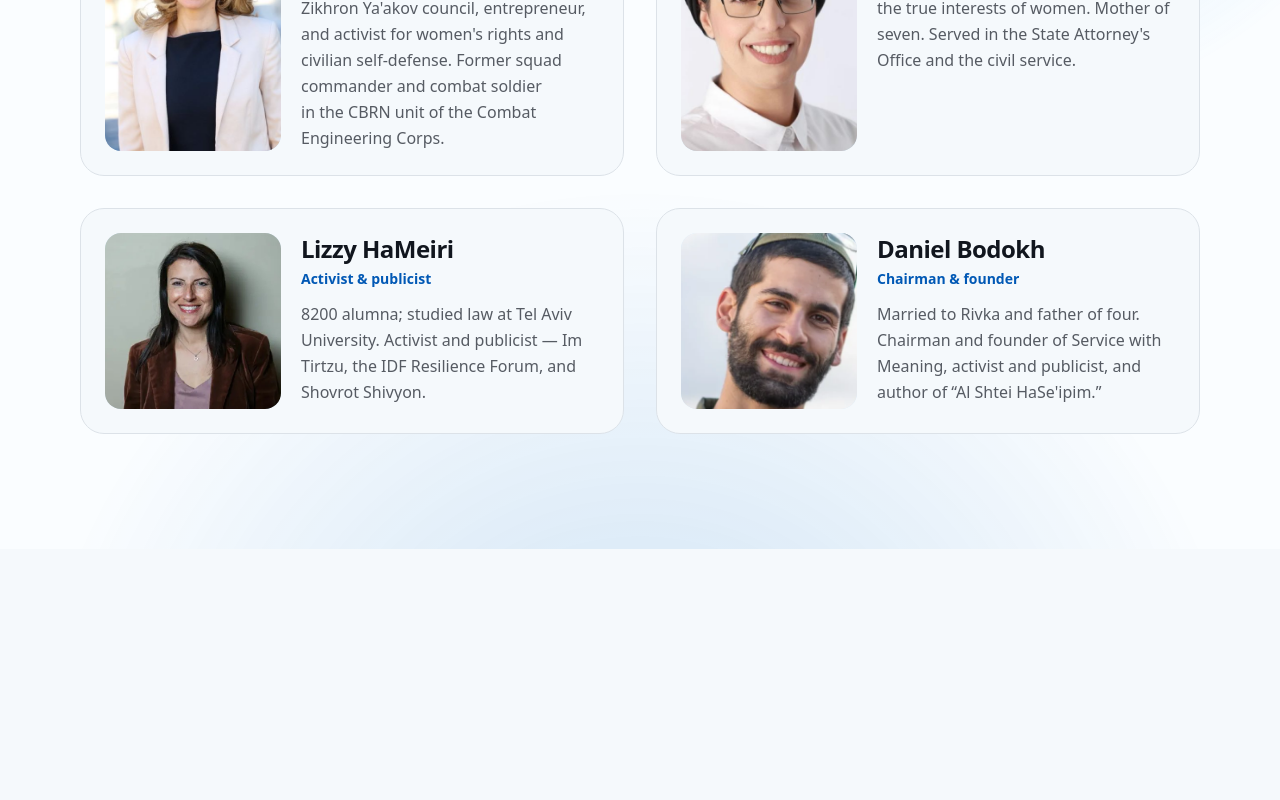
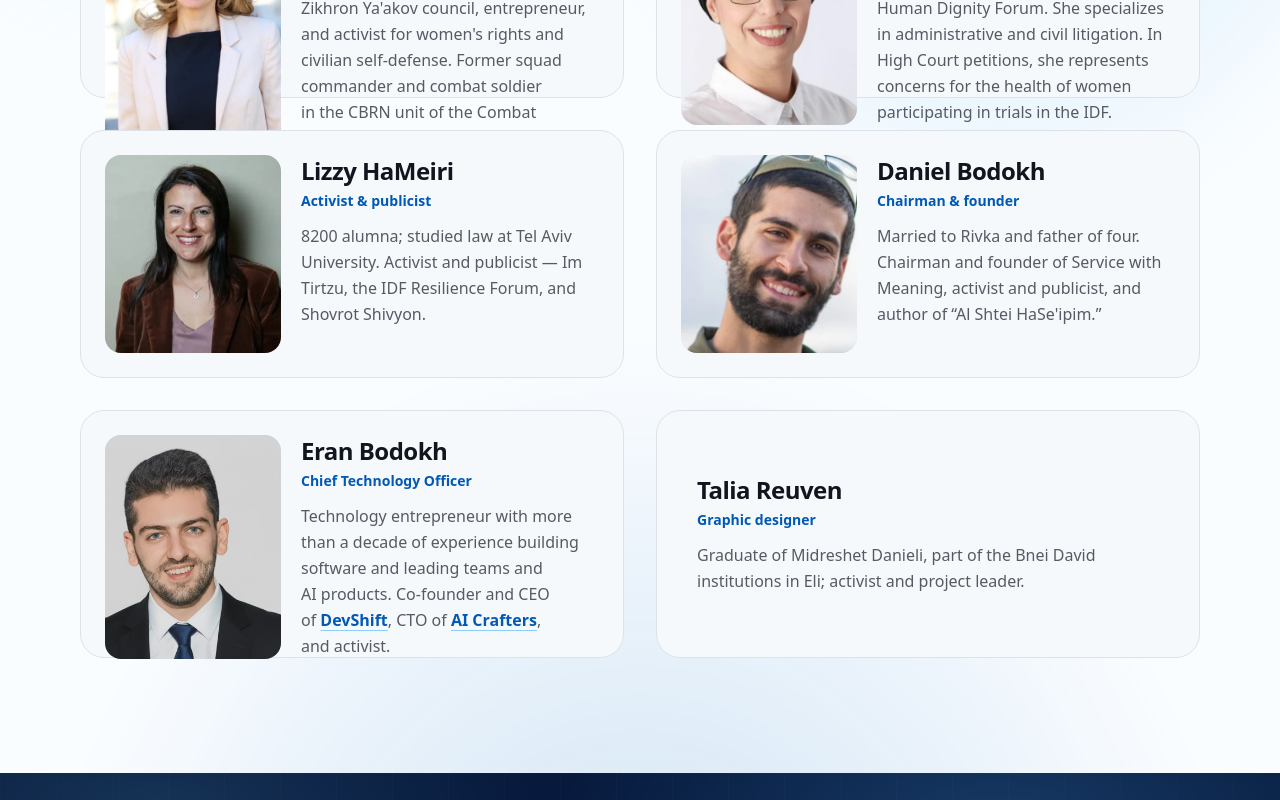
Before and after one commit to Bodokh/sherut-im-mashmaut, a Next.js app: page /en/team in a window 1280 px wide. Shown: the part 600-1400 px from the top of the page. Built offline with nearby package versions, Linux system fonts and the light colour scheme.

Commit message:
feat: update leadership team profiles

```diff
--- a/app/[locale]/team/page.tsx
+++ b/app/[locale]/team/page.tsx
@@ -9,7 +9,8 @@
 import { Button } from "@/components/ui/Button";
 import { media } from "@/lib/media";
 
-const FOUNDER_INDEX = 0; // אודליה קדמי — order matches `about.members` / `media.team`
+const BIO_LINK_CLASS =
+  "font-semibold text-brand-700 underline decoration-brand-300 underline-offset-4 transition-colors hover:text-brand-900";
 
 export async function generateMetadata({
   params,
@@ -45,8 +46,43 @@
       image: media.danielBodokh,
       imagePosition: "center" as const,
     },
+    {
+      member: {
+        name: t.eran.name,
+        role: t.eran.role,
+        bio: (
+          <>
+            {t.eran.bioExperience} {t.eran.bioBeforeDevShift}
+            <a
+              href="https://devshift.biz"
+              target="_blank"
+              rel="noreferrer"
+              className={BIO_LINK_CLASS}
+            >
+              <bdi>{t.eran.devshiftName}</bdi>
+            </a>
+            {t.eran.bioBetweenCompanies}
+            <a
+              href="https://www.ai-crafters.com/"
+              target="_blank"
+              rel="noreferrer"
+              className={BIO_LINK_CLASS}
+            >
+              <bdi>{t.eran.aiCraftersName}</bdi>
+            </a>
+            {t.eran.bioAfterCompanies}
+          </>
+        ),
+      },
+      image: media.eranBodokh,
+      imagePosition: "center" as const,
+    },
+    {
+      member: t.talia,
+      image: null,
+      imagePosition: "top" as const,
+    },
   ];
-  const founder = lecturerMembers[FOUNDER_INDEX];
 
   return (
     <>
@@ -68,8 +104,11 @@
                 key={m.name}
                 data-reveal
                 style={{ ["--reveal-delay" as string]: `${(i % 2) * 90}ms` }}
-                className="grid gap-5 rounded-3xl border border-line bg-surface p-5 sm:grid-cols-[11rem_1fr] sm:p-6"
+                className={`grid gap-5 rounded-3xl border border-line bg-surface p-5 sm:h-[15.5rem] sm:p-6 ${
+                  image ? "sm:grid-cols-[11rem_1fr]" : "content-center"
+                }`}
               >
+                {image ? (
                   <div className="relative aspect-[4/5] overflow-hidden rounded-2xl bg-brand-100 sm:aspect-auto sm:min-h-44">
                     <Image
                       src={image}
@@ -83,7 +122,8 @@
                       }
                     />
                   </div>
-                <div>
+                ) : null}
+                <div className={image ? undefined : "self-center sm:px-4"}>
                   <h2 className="font-display text-2xl font-bold text-ink-950">{m.name}</h2>
                   <p className="mt-1 text-sm font-semibold text-brand-700">{m.role}</p>
                   <p className="mt-3 leading-relaxed text-ink-600">{m.bio}</p>
@@ -91,36 +131,6 @@
               </li>
             ))}
           </ul>
-        </Section>
-
-        {/* צוות הנהלה */}
-        <Section id="leadership" tone="surface">
-          <div className="max-w-2xl" data-reveal>
-            <h2 className="text-[clamp(1.85rem,3.2vw,2.75rem)] font-bold text-balance">
-              {t.leadershipTitle}
-            </h2>
-            <p className="mt-4 text-lg leading-relaxed text-ink-700">{t.leadershipLead}</p>
-          </div>
-
-          <div
-            className="mt-10 grid max-w-3xl gap-5 rounded-3xl border border-line bg-paper p-5 sm:grid-cols-[10rem_1fr] sm:p-6"
-            data-reveal
-          >
-            <div className="relative aspect-square overflow-hidden rounded-2xl bg-brand-100">
-              <Image
-                src={media.team[FOUNDER_INDEX]}
-                alt={founder.name}
-                fill
-                sizes="(max-width: 640px) 92vw, 160px"
-                className="object-cover object-top"
-              />
-            </div>
-            <div>
-              <h3 className="font-display text-2xl font-bold text-ink-950">{founder.name}</h3>
-              <p className="mt-1 text-sm font-semibold text-brand-700">{founder.role}</p>
-              <p className="mt-3 leading-relaxed text-ink-600">{founder.bio}</p>
-            </div>
-          </div>
         </Section>
 
         {/* CTA */}
--- a/i18n/dictionaries/en.ts
+++ b/i18n/dictionaries/en.ts
@@ -69,7 +69,7 @@
       {
         name: "Adv. Tzofnat Nordman",
         role: "CEO, Liberty & Human Dignity Forum",
-        bio: "Independent lawyer, CEO of the Liberty & Human Dignity Forum, representing the true interests of women. Mother of seven. Served in the State Attorney's Office and the civil service.",
+        bio: "Tzofnat Nordman is an independent attorney and CEO of the Liberty & Human Dignity Forum. She specializes in administrative and civil litigation. In High Court petitions, she represents concerns for the health of women participating in trials in the IDF.",
       },
       {
         name: "Lizzy HaMeiri",
@@ -250,19 +250,33 @@
   },
 
   teamPage: {
-    metaTitle: "Our team — Service with Meaning",
+    metaTitle: "Leadership team — Service with Meaning",
     metaDescription:
       "Meet the team leading Service with Meaning — leadership, lecturers and mentors bringing personal experience and real work from the field.",
     kicker: "Who we are",
-    title: "Our team",
+    title: "Leadership team",
     lead: "The team behind Service with Meaning — leadership, lecturers and mentors bringing personal story, honesty and simplicity to every gathering.",
     daniel: {
       name: "Daniel Bodokh",
       role: "Chairman & founder",
       bio: "Married to Rivka and father of four. Chairman and founder of Service with Meaning, activist and publicist, and author of “Al Shtei HaSe'ipim.”",
     },
-    leadershipTitle: "Leadership",
-    leadershipLead: "The nonprofit is led by its founder, together with the team of lecturers and mentors.",
+    eran: {
+      name: "Eran Bodokh",
+      role: "Chief Technology Officer",
+      bioExperience:
+        "Technology entrepreneur with more than a decade of experience building software and leading teams and AI products.",
+      bioBeforeDevShift: "Co-founder and CEO of ",
+      devshiftName: "DevShift",
+      bioBetweenCompanies: ", CTO of ",
+      aiCraftersName: "AI Crafters",
+      bioAfterCompanies: ", and activist.",
+    },
+    talia: {
+      name: "Talia Reuven",
+      role: "Graphic designer",
+      bio: "Graduate of Midreshet Danieli, part of the Bnei David institutions in Eli; activist and project leader.",
+    },
     ctaTitle: "Want to bring us to you?",
     ctaText: "A lecture, a talk or a gathering — for your institution, community or unit.",
     cta: "Invite a lecture",
--- a/i18n/dictionaries/he.ts
+++ b/i18n/dictionaries/he.ts
@@ -73,7 +73,7 @@
       {
         name: "עו״ד צפנת נורדמן",
         role: "מנכ״לית פורום חירות וכבוד האדם",
-        bio: "עורכת דין עצמאית, מנכ״לית פורום חירות וכבוד האדם, מייצגת את טובת הנשים. אמא לשבעה ילדים. שירתה בפרקליטות ובשירות המדינה.",
+        bio: "צפנת נורדמן, עו״ד עצמאית, מנכ״לית פורום חירות וכבוד האדם. מתמחה בליטיגציה מנהלית ואזרחית. מייצגת בעתירות בבג״ץ את הדאגה לבריאות הנשים המשתתפות בהתנסויות בצה״ל.",
       },
       {
         name: "ליזי המאירי",
@@ -269,19 +269,33 @@
   },
 
   teamPage: {
-    metaTitle: "הצוות שלנו — שירות עם משמעות",
+    metaTitle: "צוות ההנהלה — שירות עם משמעות",
     metaDescription:
       "הכירו את הצוות שמוביל את 'שירות עם משמעות' — הנהלה, מרצות ומלווים שמביאים ניסיון אישי ועשייה מהשטח.",
     kicker: "אנחנו",
-    title: "הצוות שלנו",
+    title: "צוות ההנהלה",
     lead: "הצוות שמאחורי 'שירות עם משמעות' — הנהלה, מרצות ומלווים שמביאים סיפור אישי, אמת ופשטות לכל מפגש.",
     daniel: {
       name: "דניאל בודוק",
       role: "יו״ר ומייסד הארגון",
       bio: "נשוי לרבקה, 4 ילדים. יו״ר ומייסד ארגון “שירות עם משמעות”, אקטיביסט ופובליציסט, מחבר הספר “על שתי הסעיפים”.",
     },
-    leadershipTitle: "צוות הנהלה",
-    leadershipLead: "את העמותה מובילה המייסדת, יחד עם צוות המרצות והמלוות.",
+    eran: {
+      name: "ערן בודוק",
+      role: "סמנכ״ל טכנולוגי",
+      bioExperience:
+        "יזם טכנולוגיה עם למעלה מעשור של ניסיון בפיתוח תוכנה ובהובלת צוותים ומוצרי בינה מלאכותית.",
+      bioBeforeDevShift: "מייסד־שותף ומנכ״ל ",
+      devshiftName: "DevShift",
+      bioBetweenCompanies: ", סמנכ״ל הטכנולוגיות של ",
+      aiCraftersName: "AI Crafters",
+      bioAfterCompanies: " ואקטיביסט.",
+    },
+    talia: {
+      name: "טליה ראובן",
+      role: "גרפיקאית",
+      bio: "בוגרת מדרשת דניאלי מבית מוסדות בני דוד עלי, אקטיביסטית ומובילת פרויקטים.",
+    },
     ctaTitle: "רוצים להביא אותנו אליכם?",
     ctaText: "הרצאה, שיחה או מפגש — למוסד, לקהילה או ליחידה.",
     cta: "להזמנת הרצאה",
--- a/lib/media.ts
+++ b/lib/media.ts
@@ -17,6 +17,7 @@
     "/images/team/lizzy-hameiri.jpg",
   ],
   danielBodokh: "/images/team/daniel-bodokh.webp",
+  eranBodokh: "/images/team/eran-bodokh.jpg",
 
   // Story moments — youth & togetherness, reflection.
   stories: [
```
Also changed, not shown: public/images/team/eran-bodokh.jpg (added). Lines whose indentation alone changed are shown as unchanged.
